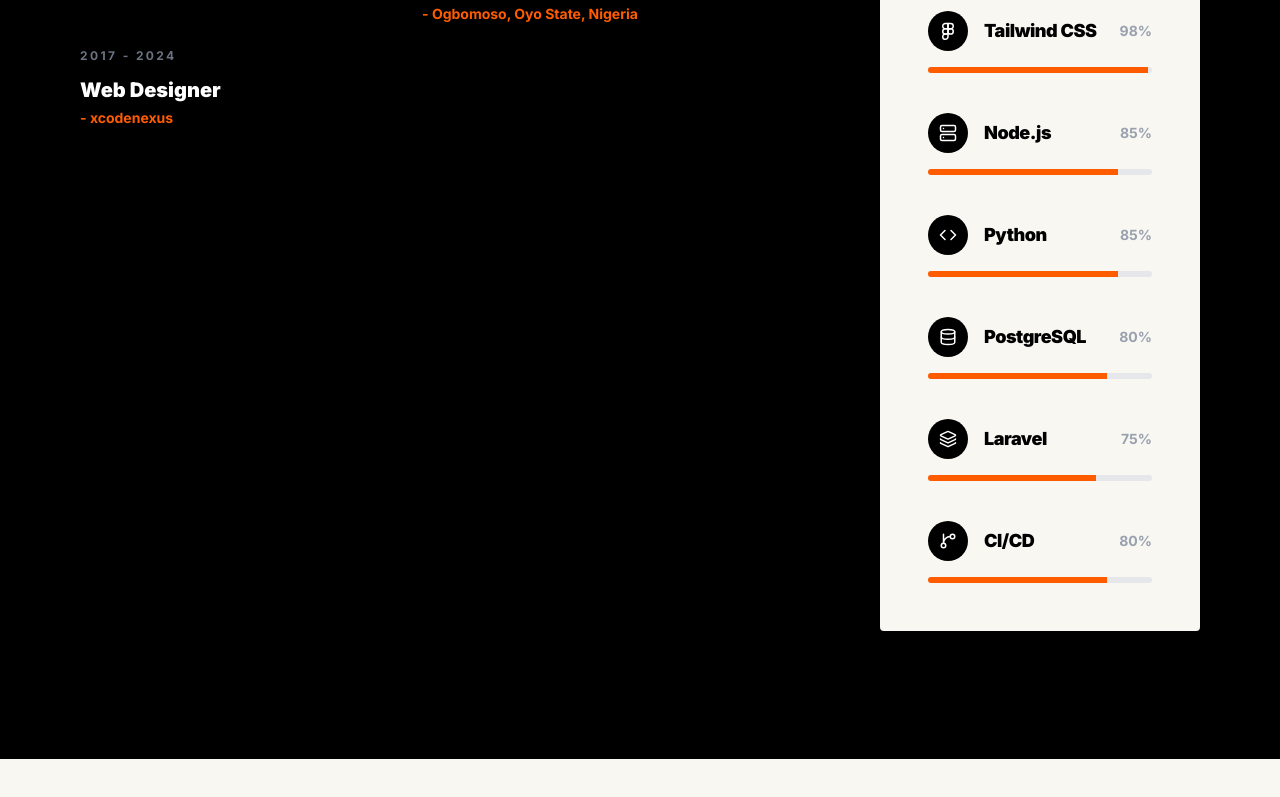
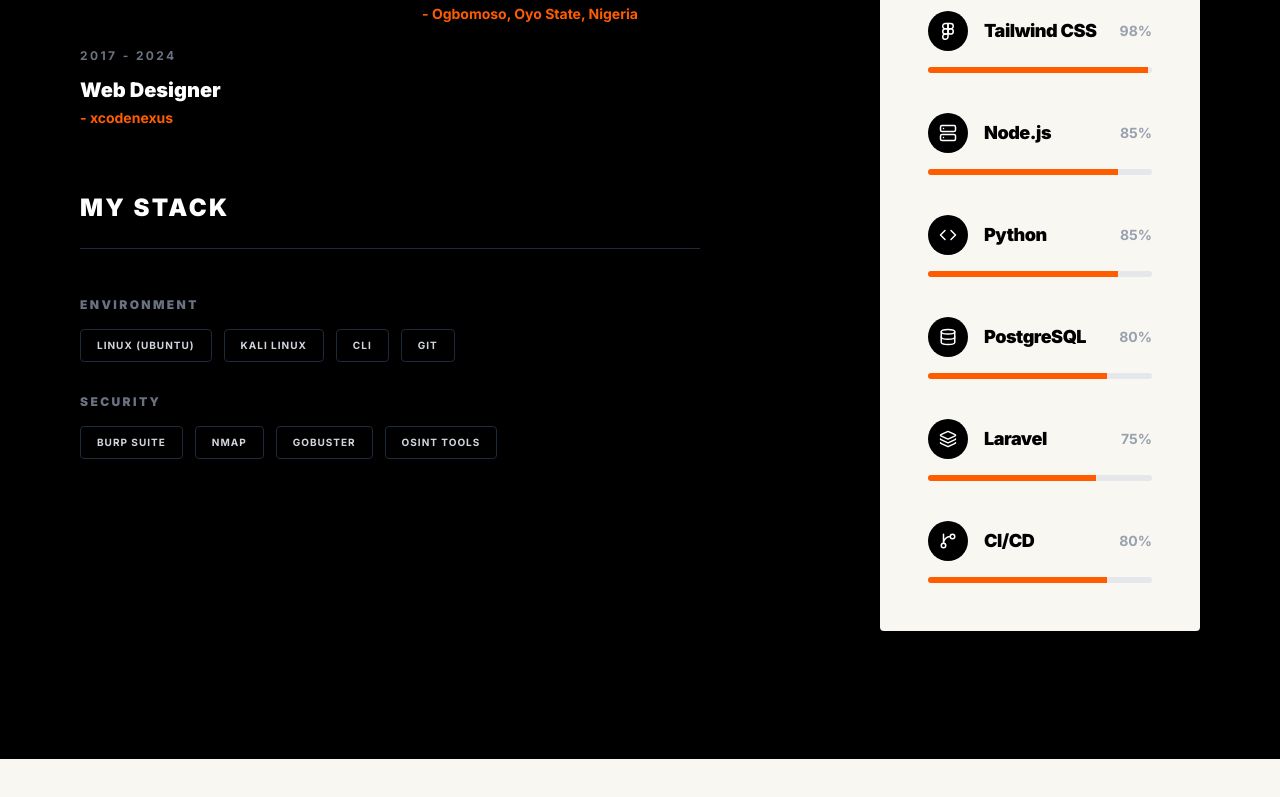
Before and after one commit to xcodenexus/portfolio, a Next.js app: page / in a window 1280 px wide. Shown: the part 2786-3583 px from the top of the page. Built offline with nearby package versions, Linux system fonts and the light colour scheme.

Commit message:
feat: add My Stack section below experience and education

```diff
--- a/src/components/Skills.tsx
+++ b/src/components/Skills.tsx
@@ -45,6 +45,11 @@
     },
 ];
 
+const stack = [
+    { label: "Environment", tools: ["Linux (Ubuntu)", "Kali Linux", "CLI", "Git"] },
+    { label: "Security", tools: ["Burp Suite", "nmap", "gobuster", "OSINT Tools"] },
+];
+
 export default function Skills() {
     return (
         <section id="skills" className="py-32 px-6 lg:px-20 bg-black text-white">
@@ -66,8 +71,10 @@
 
                 <div className="grid grid-cols-1 lg:grid-cols-12 gap-20">
 
-                    {/* Left: Experience & Education (7/12) */}
-                    <div className="lg:col-span-7 grid grid-cols-1 md:grid-cols-2 gap-16">
+                    {/* Left: Experience, Education & Stack (7/12) */}
+                    <div className="lg:col-span-7 flex flex-col gap-16">
+
+                        <div className="grid grid-cols-1 md:grid-cols-2 gap-16">
                             <div>
                                 <h3 className="text-2xl font-black mb-12 border-b border-gray-800 pb-6 uppercase tracking-widest">Work Experiences</h3>
                                 <div className="space-y-12">
@@ -107,6 +114,30 @@
                             </div>
                         </div>
 
+                        <motion.div
+                            initial={{ opacity: 0, y: 20 }}
+                            whileInView={{ opacity: 1, y: 0 }}
+                            viewport={{ once: true }}
+                        >
+                            <h3 className="text-2xl font-black mb-12 border-b border-gray-800 pb-6 uppercase tracking-widest">My Stack</h3>
+                            <div className="space-y-8">
+                                {stack.map((category) => (
+                                    <div key={category.label}>
+                                        <p className="text-xs font-black uppercase tracking-[0.2em] text-gray-500 mb-4">{category.label}</p>
+                                        <div className="flex flex-wrap gap-3">
+                                            {category.tools.map((tool) => (
+                                                <span key={tool} className="text-[10px] font-bold uppercase tracking-widest px-4 py-2 border border-gray-800 text-gray-300 rounded-sm">
+                                                    {tool}
+                                                </span>
+                                            ))}
+                                        </div>
+                                    </div>
+                                ))}
+                            </div>
+                        </motion.div>
+
+                    </div>
+
                     {/* Right: Skills Progress Bars (5/12) */}
                     <div className="lg:col-span-1" /> {/* Spacer */}
                     <div className="lg:col-span-4 bg-[#F8F7F2] p-12 rounded-sm text-black">
```
Lines whose indentation alone changed are shown as unchanged.
